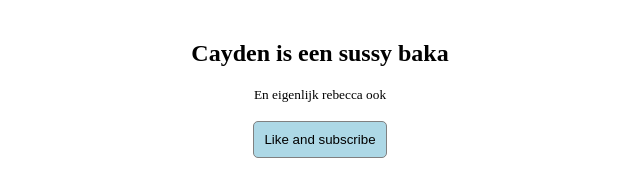
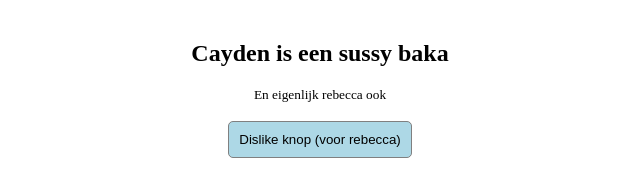
Before and after one commit to DustinJoosen/caydeniseensussybaka, a plain HTML site: page index.html in a window 1280 px wide. Shown: the whole page, without its empty margins (320-960 px from the left). Drawn offline with Linux system fonts and the light colour scheme.

Commit message:
dislike btn

```diff
--- a/index.html
+++ b/index.html
@@ -15,7 +15,7 @@
                 Cayden is een sussy baka
             </h2>
             <sub>En eigenlijk rebecca ook</sub><br/><br/>
-            <button id="btn">Like and subscribe</button>
+            <button id="btn">Dislike knop (voor rebecca)</button>
         </div>
         <script>
             document.getElementById("btn").onclick = function() {
```
